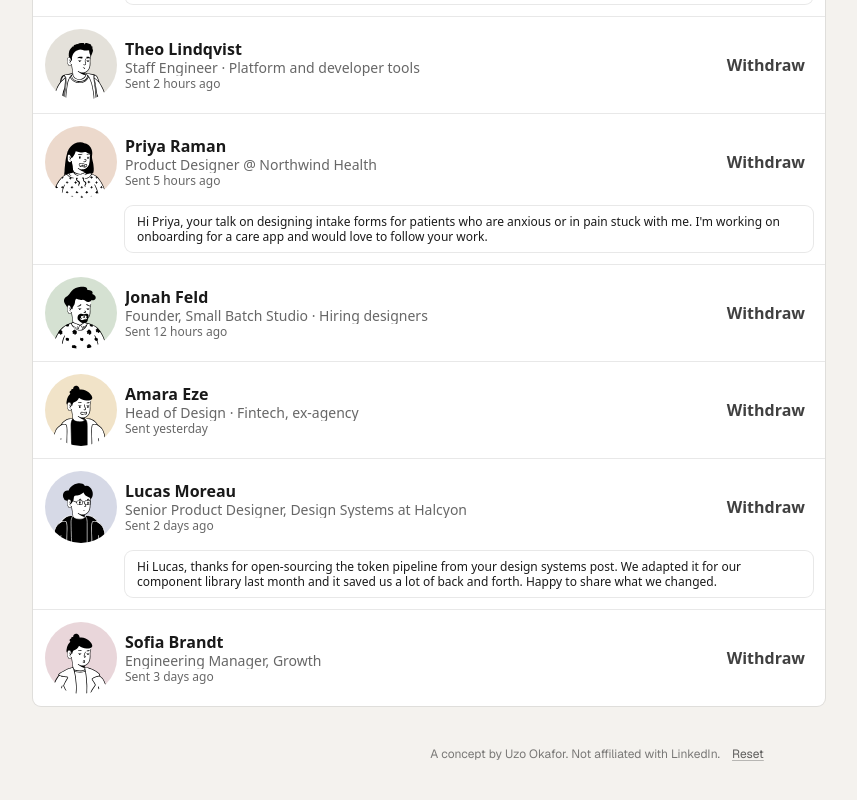
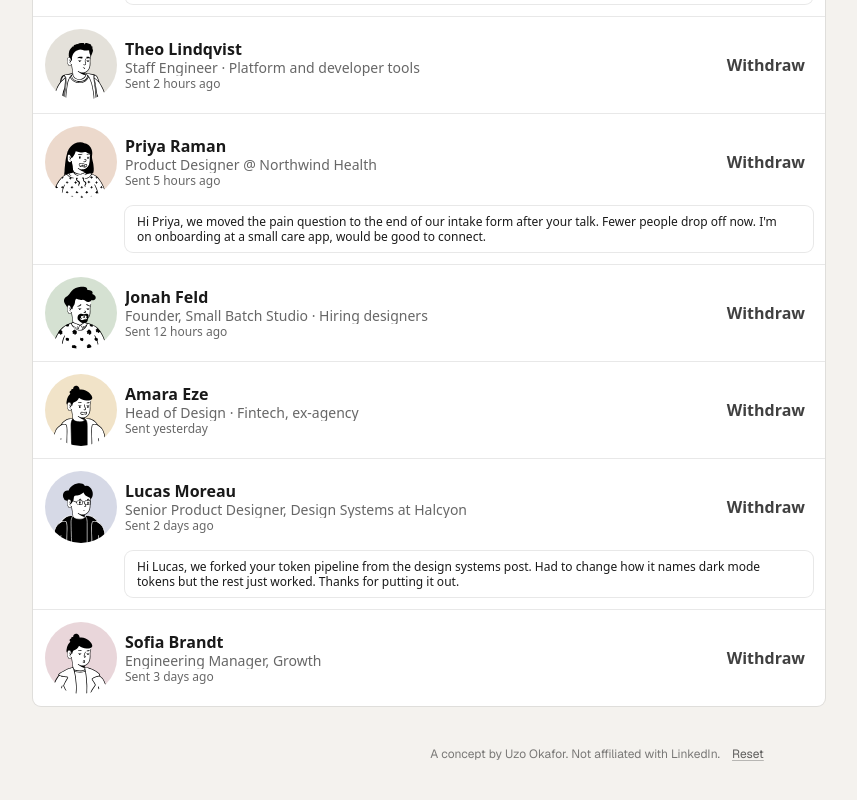
Before and after one commit to uzoway/design-eng-prototypes, a Next.js app: page /pending-note in a window 1280 px wide. Shown: the part 368-1168 px from the top of the page, without its empty margins (43-900 px from the left). Built offline with nearby package versions, Linux system fonts and the light colour scheme.

Commit message:
copy(pending-note): rewrite Priya's and Lucas's notes in a person's voice
Both read as generated. They now say one specific thing that happened and
ask plainly.

```diff
--- a/app/pending-note/data.ts
+++ b/app/pending-note/data.ts
@@ -62,7 +62,7 @@ const SEEDS: Seed[] = [
     firstName: "Priya",
     headline: "Product Designer @ Northwind Health",
     ago: 5 * HOUR,
-    note: "Hi Priya, your talk on designing intake forms for patients who are anxious or in pain stuck with me. I'm working on onboarding for a care app and would love to follow your work.",
+    note: "Hi Priya, we moved the pain question to the end of our intake form after your talk. Fewer people drop off now. I'm on onboarding at a small care app, would be good to connect.",
   },
   {
     id: "jonah-feld",
@@ -84,7 +84,7 @@ const SEEDS: Seed[] = [
     firstName: "Lucas",
     headline: "Senior Product Designer, Design Systems at Halcyon",
     ago: 2 * DAY + 5 * HOUR,
-    note: "Hi Lucas, thanks for open-sourcing the token pipeline from your design systems post. We adapted it for our component library last month and it saved us a lot of back and forth. Happy to share what we changed.",
+    note: "Hi Lucas, we forked your token pipeline from the design systems post. Had to change how it names dark mode tokens but the rest just worked. Thanks for putting it out.",
   },
   {
     id: "sofia-brandt",
```
